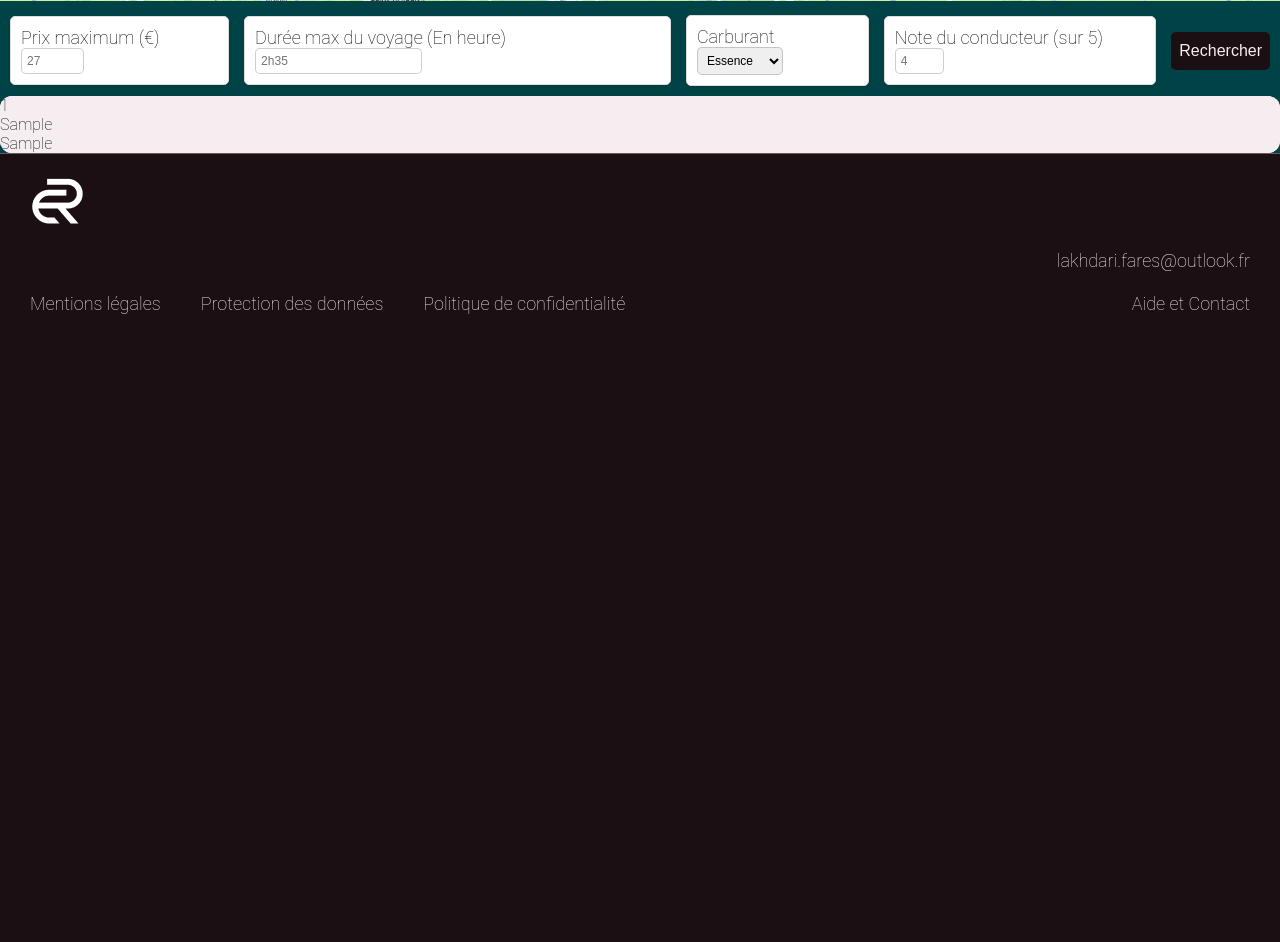
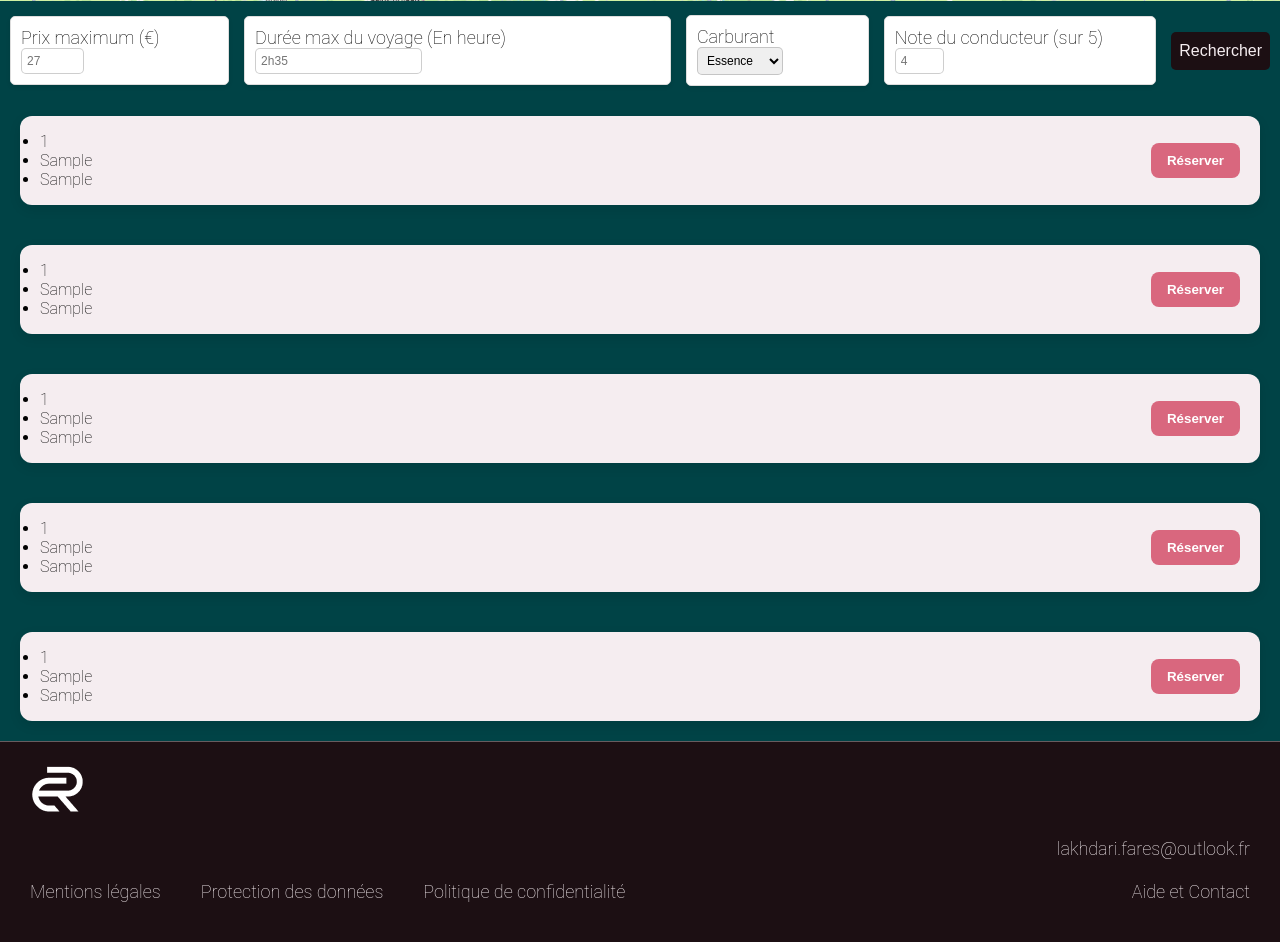
Before and after one commit to YutaOkkotsu94/ecoride, a Symfony app: template templates/carpooling/list.html.twig in a window 1280 px wide. Shown: the part 578-1520 px from the top of the page. Before the commit the page ends 892 px from the top, so only its background shows below. Run offline with Twig, Linux system fonts and the light colour scheme; the template is opened without the code that fills it: most values are stand-ins (such as "Sample title", 1, 10 or a date in 2020); style sheets or scripts are compiled from the project's sources; some libraries are stand-ins or nearby versions.

Commit message:
Delete  the file fly.toml and dockerfile, change the css for the carpooling card in list.html

```diff
--- a/assets/styles/list.css
+++ b/assets/styles/list.css
@@ -251,10 +251,57 @@ button:hover {
   color: #F5EDF0;
 }
 
-.carpoolings, .carpooling {
+.carpoolings {
   display: flex;
   flex-direction: column;
+  gap: 20px;
+  padding: 20px;
+}
+
+.carpooling-card {
+  display: flex;
+  justify-content: space-between;
+  align-items: center;
+  padding: 16px 20px;
   border-radius: 12px;
   background-color: #F5EDF0;
-  gap: 8px;
+  box-shadow: 0 4px 12px rgba(0, 0, 0, 0.1);
+  transition: transform 0.2s ease;
 }
+
+.carpooling-card:hover {
+  transform: scale(1.02);
+}
+
+.carpooling-info {
+  display: flex;
+  flex-direction: column;
+  gap: 4px;
+}
+
+.carpooling-info h3 {
+  margin: 0;
+  font-size: 1.2em;
+  color: #333;
+}
+
+.carpooling-info p {
+  margin: 0;
+  color: #555;
+  font-size: 0.95em;
+}
+
+.carpooling-btn {
+  background-color: #D9677E;
+  color: white;
+  border: none;
+  padding: 10px 16px;
+  border-radius: 8px;
+  cursor: pointer;
+  font-weight: bold;
+  transition: background-color 0.2s ease;
+}
+
+.carpooling-btn:hover {
+  background-color: #c6556e;
+}
--- a/templates/carpooling/list.html.twig
+++ b/templates/carpooling/list.html.twig
@@ -36,8 +36,9 @@
           </div>
         </div>
 <div class="carpoolings">
+    <div class="carpooling-card">
     {% for carpooling in carpoolings %}
-    <div class="carpooling">
+        <div class="carpooling-info">
         <ul>
                 <li>{{ carpooling.id }}</li>
                 <li>{{ carpooling.placeOfDeparture }}</li>
@@ -45,7 +46,65 @@
         </ul>
         </div>
     {% endfor %}
+        <button class="carpooling-btn">Réserver</button>
+    </div>
 </div>
+    <div class="carpoolings">
+        <div class="carpooling-card">
+            {% for carpooling in carpoolings %}
+                <div class="carpooling-info">
+                    <ul>
+                        <li>{{ carpooling.id }}</li>
+                        <li>{{ carpooling.placeOfDeparture }}</li>
+                        <li>{{ carpooling.placeOfArrival }}</li>
+                    </ul>
+                </div>
+            {% endfor %}
+            <button class="carpooling-btn">Réserver</button>
+        </div>
+    </div>
+    <div class="carpoolings">
+        <div class="carpooling-card">
+            {% for carpooling in carpoolings %}
+                <div class="carpooling-info">
+                    <ul>
+                        <li>{{ carpooling.id }}</li>
+                        <li>{{ carpooling.placeOfDeparture }}</li>
+                        <li>{{ carpooling.placeOfArrival }}</li>
+                    </ul>
+                </div>
+            {% endfor %}
+            <button class="carpooling-btn">Réserver</button>
+        </div>
+    </div>
+    <div class="carpoolings">
+        <div class="carpooling-card">
+            {% for carpooling in carpoolings %}
+                <div class="carpooling-info">
+                    <ul>
+                        <li>{{ carpooling.id }}</li>
+                        <li>{{ carpooling.placeOfDeparture }}</li>
+                        <li>{{ carpooling.placeOfArrival }}</li>
+                    </ul>
+                </div>
+            {% endfor %}
+            <button class="carpooling-btn">Réserver</button>
+        </div>
+    </div>
+    <div class="carpoolings">
+        <div class="carpooling-card">
+            {% for carpooling in carpoolings %}
+                <div class="carpooling-info">
+                    <ul>
+                        <li>{{ carpooling.id }}</li>
+                        <li>{{ carpooling.placeOfDeparture }}</li>
+                        <li>{{ carpooling.placeOfArrival }}</li>
+                    </ul>
+                </div>
+            {% endfor %}
+            <button class="carpooling-btn">Réserver</button>
+        </div>
+    </div>
 
     {% include 'components/footer.html.twig' %}
 
```
Also changed, not shown: fly.toml (deleted, +0 -22 lines), templates/security/login.html.twig (+4 -4 lines), 1 other file.
